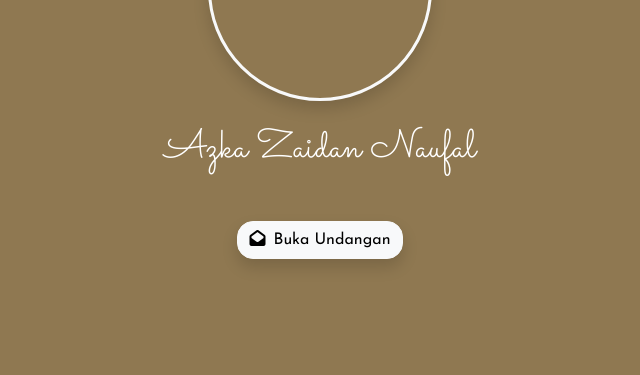
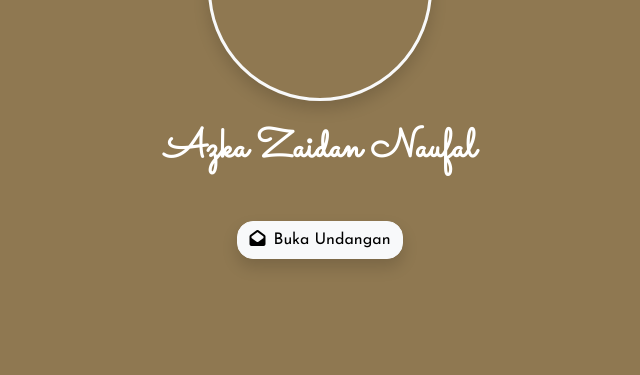
Before and after one commit to afrillebar/tasyakuran, a plain HTML site: page index.html in a window 1280 px wide. Shown: the part 365-740 px from the top of the page, without its empty margins (320-960 px from the left). Drawn offline with nearby package versions, Linux system fonts and the light colour scheme.

Commit message:
bold huruf

```diff
--- a/index.html
+++ b/index.html
@@ -63,7 +63,7 @@
                         <img src="assets/images/anak.png" alt="bg">
                     </div>
                 </div>
-                <h1 class="font-estetik my-4" style="font-size: 3rem;">Azka Zaidan Naufal</h1>
+                <h1 class="font-estetik my-4" style="font-size: 3rem;"><strong>Azka Zaidan Naufal</strong></h1>
                 <h4>Sabtu, 01 Juli 2023</h4>
                 <a class="btn btn-outline-light btn-sm shadow rounded-pill px-3 my-1" target="_blank" href="https://calendar.google.com/calendar/render?action=TEMPLATE&text=The%20Wedding%20of%20Wahyu%20and%20Riski&details=The%20Wedding%20of%20Wahyu%20and%20Riski%20%7C%2015%20Maret%202023%20%7C%20RT%2010%20RW%2002,%20Desa%20Pajerukan,%20Kec.%20Kalibagor,%20Kab.%20Banyumas,%20Jawa%20Tengah%2053191%20%7C%2010.00%20-%2011.00%20WIB&dates=20230315T100000/20230315T110000&location=https://goo.gl/maps/ALZR6FJZU3kxVwN86">
                     <i class="fa-solid fa-calendar-check me-2"></i>Save The Date
@@ -89,7 +89,7 @@
                         <div class="cropper border border-3 border-light shadow my-4 mx-auto">
                             <img src="assets/images/boy.png" alt="bg">
                         </div>
-                        <h1 class="font-estetik" style="font-size: 3rem;">Azka Zaidan Naufal</h1>
+                        <h1 class="font-estetik" style="font-size: 3rem;"><strong>Azka Zaidan Naufal</strong></h1>
                         <h5 class="mt-3 mb-0">Putra dari :</h5>
                         <p class="mb-0">Bapak Ahmad Sanusi, SE & Ibu Aelywati Winanto (Elly)</p>
                     </div>
@@ -264,7 +264,7 @@
                         <div class="cropper border border-3 border-light shadow mb-4 mx-auto">
                             <img src="assets/images/anak.png" alt="bg">
                         </div>
-                        <h1 class="font-estetik my-4" style="font-size: 2.5rem;">Azka Zaidan Naufal</h1>
+                        <h1 class="font-estetik my-4" style="font-size: 2.5rem;"><strong>Azka Zaidan Naufal</strong></h1>
                         <div id="namatamu"></div>
                         <button type="button" class="btn btn-light shadow rounded-4 mt-4" data-bs-toggle="modal" data-bs-target="#exampleModal" onclick="buka()">
                             <i class="fa-solid fa-envelope-open me-2"></i>Buka Undangan
--- a/js/app.js
+++ b/js/app.js
@@ -558,7 +558,7 @@ window.addEventListener('load', () => {
         let div = document.createElement('div');
         div.classList.add('m-2');
         div.innerHTML = `
-        <p class="mt-0 mb-1 mx-0 p-0 text-light">Kepada Yth Bapak/Ibu/Saudara/i</p>
+        <p class="mt-0 mb-1 mx-0 p-0 text-light">Kepada Yth <br> Bapak/Ibu/Saudara/i</p>
         <h2 class="text-light">${escapeHtml(name)}</h2>
         `;
 
```
